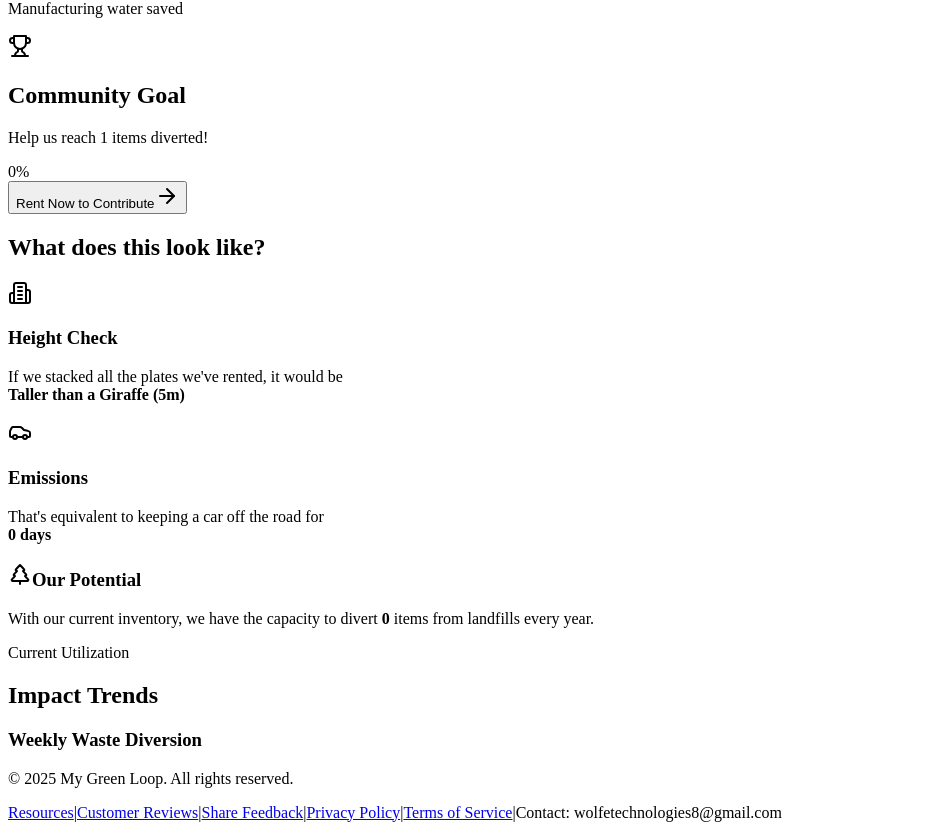
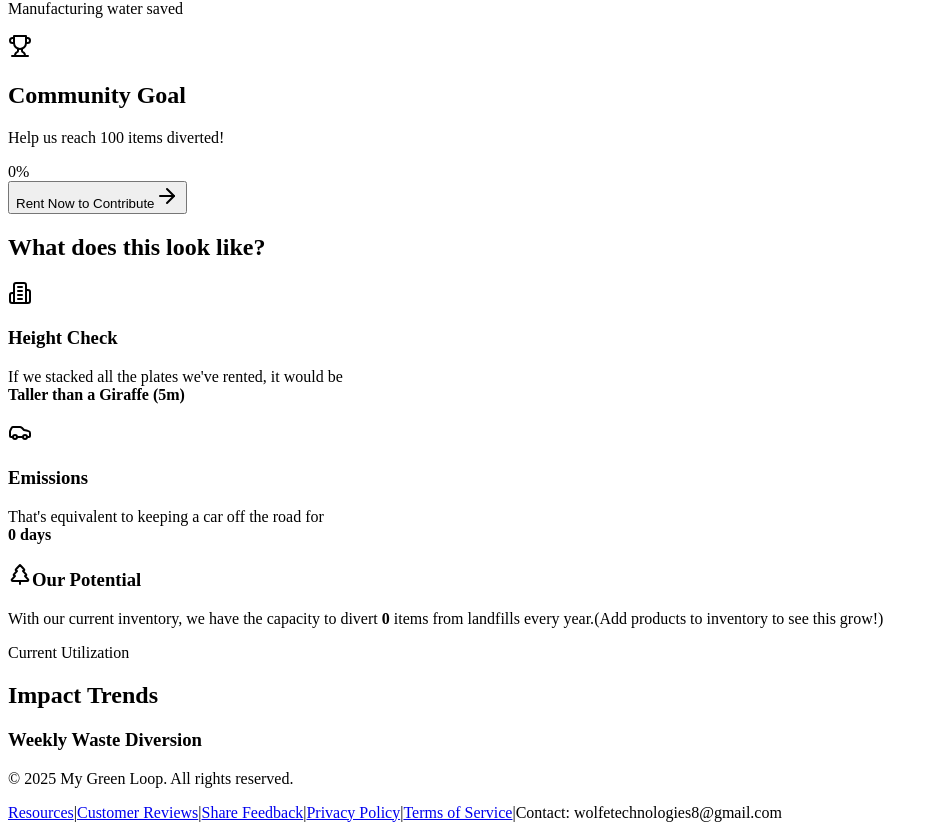
Before and after one commit to mohansrao/my-green-loop, a React (Vite) app in the folder client/: page /impact in a window 1280 px wide. Shown: the part 980-1818 px from the top of the page, without its empty margins (0-938 px from the left). Built offline with nearby package versions, Linux system fonts and the light colour scheme.

Commit message:
fix: Impact dashboard edge cases and doc update

```diff
--- a/client/src/pages/Impact.tsx
+++ b/client/src/pages/Impact.tsx
@@ -60,11 +60,13 @@ export default function Impact() {
     }
 
     // Community Goal Logic
-    // Check next power of 10 milestone
-    const nextMilestone = Math.pow(10, Math.ceil(Math.log10(wasteDiverted + 1)));
-    // If we are exactly at a power of 10 (e.g. 100), aim for 1000
-    const goal = nextMilestone === wasteDiverted ? nextMilestone * 10 : nextMilestone;
-    const progressPercent = Math.min(100, (wasteDiverted / goal) * 100);
+    // Check next power of 10 milestone, but start with at least 100
+    const nextMilestone = Math.pow(10, Math.ceil(Math.log10(Math.max(wasteDiverted, 10) + 1)));
+    // If we are exactly at a power of 10, aim for the next one
+    const goal = nextMilestone <= wasteDiverted ? nextMilestone * 10 : nextMilestone;
+    // Enforce minimum goal of 100
+    const finalGoal = Math.max(goal, 100);
+    const progressPercent = Math.min(100, (wasteDiverted / finalGoal) * 100);
 
     // Mock data for the chart (for now, until we have daily history)
     // In a real app, we would fetch daily history from backend
@@ -137,7 +139,7 @@ export default function Impact() {
                                 <div className="flex justify-between items-end mb-4">
                                     <div>
                                         <h2 className="text-2xl font-bold text-green-900 mb-1">Community Goal</h2>
-                                        <p className="text-green-700">Help us reach <span className="font-bold">{goal.toLocaleString()}</span> items diverted!</p>
+                                        <p className="text-green-700">Help us reach <span className="font-bold">{finalGoal.toLocaleString()}</span> items diverted!</p>
                                     </div>
                                     <div className="text-right">
                                         <span className="text-4xl font-bold text-green-600">{Math.round(progressPercent)}%</span>
@@ -202,6 +204,7 @@ export default function Impact() {
                             </h3>
                             <p className="text-green-100/80 mb-6">
                                 With our current inventory, we have the capacity to divert <strong className="text-white">{potentialImpact.toLocaleString()}</strong> items from landfills every year.
+                                {potentialImpact === 0 && <span className="block text-xs mt-2 text-green-300">(Add products to inventory to see this grow!)</span>}
                             </p>
                             <div className="flex gap-2">
                                 <div className="h-2 flex-1 bg-green-500/30 rounded-full overflow-hidden">
```
Also changed, not shown: 2 other files (tests, documents, lock files or other folders).
